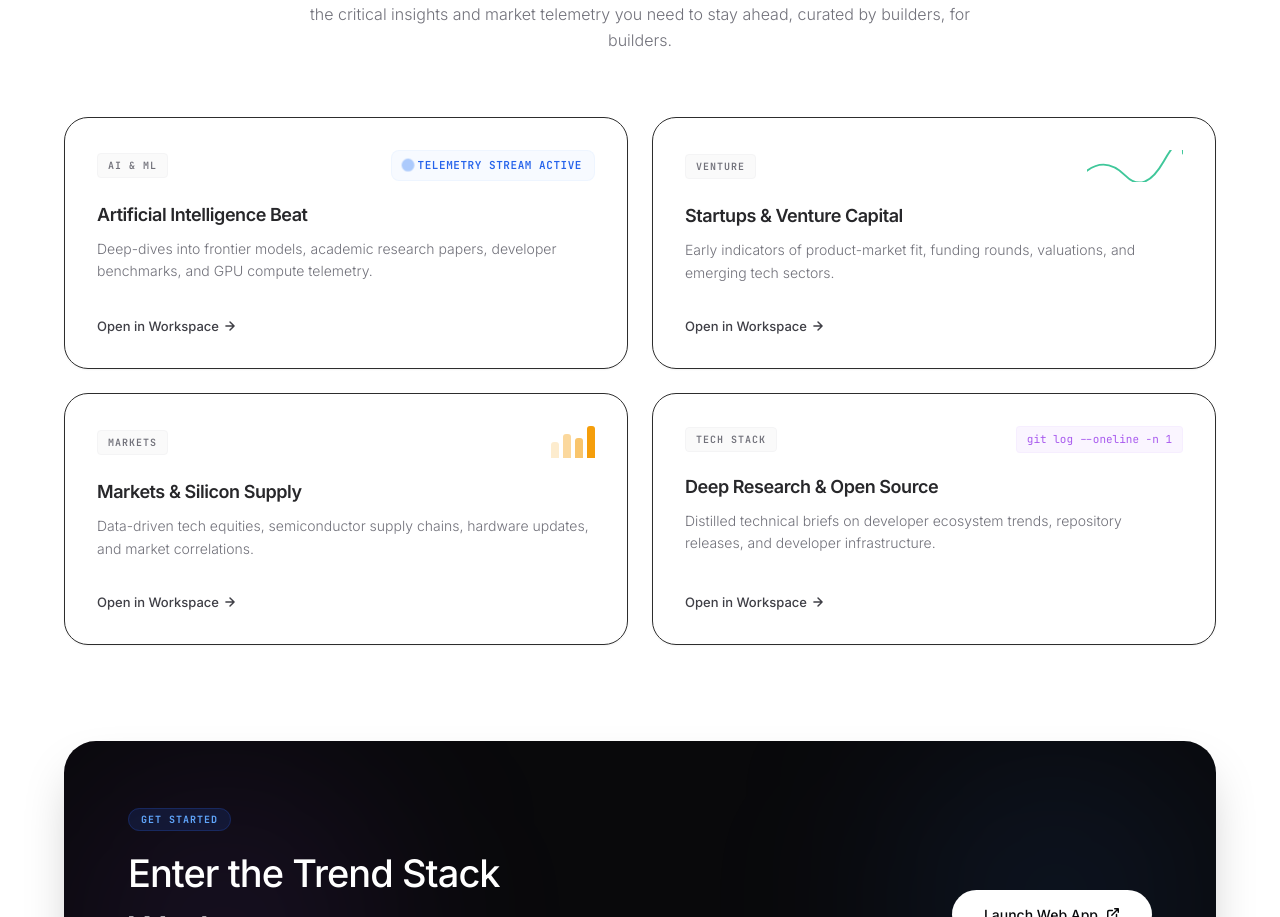
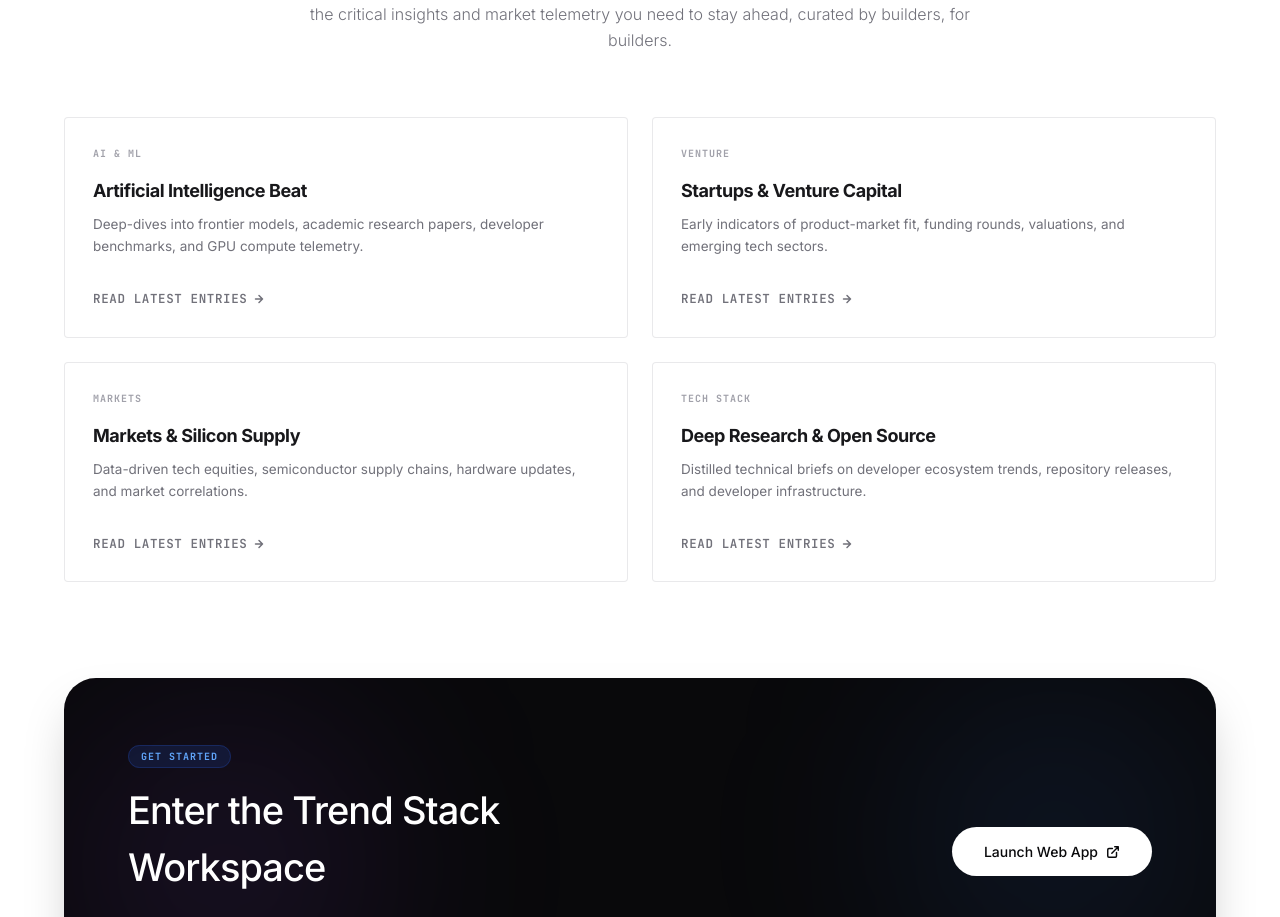
Before and after one commit to IBE-GIDEON/trend-stack, a Next.js app: page / in a window 1280 px wide. Shown: the part 1824-2741 px from the top of the page. Built offline with nearby package versions, Linux system fonts and the light colour scheme.

Commit message:
style: simplify beat cards design to make it editorial, clean, and custom-designed

```diff
--- a/components/landing/LandingHero.tsx
+++ b/components/landing/LandingHero.tsx
@@ -10,21 +10,6 @@ function ChevronRightIcon() {
   return (
     <svg viewBox="0 0 24 24" width="14" height="14" fill="none" stroke="currentColor" strokeWidth="2.5" strokeLinecap="round" strokeLinejoin="round" className="ml-2">
       <path d="M5 12h14M12 5l7 7-7 7" />
-    </svg>
-  );
-}
-
-// Sparkline SVG for the markets/startups card
-function Sparkline({ color = "#3b82f6" }) {
-  return (
-    <svg viewBox="0 0 100 30" className="w-24 h-8 opacity-80">
-      <path
-        d="M0 20 Q 20 5, 40 25 T 80 10 T 100 2"
-        fill="none"
-        stroke={color}
-        strokeWidth="2"
-        strokeLinecap="round"
-      />
     </svg>
   );
 }
@@ -86,45 +71,21 @@ export function LandingHero() {
       title: "Artificial Intelligence Beat",
       description: "Deep-dives into frontier models, academic research papers, developer benchmarks, and GPU compute telemetry.",
       badge: "AI & ML",
-      accent: "#3b82f6", // blue
-      graphic: (
-        <div className="flex items-center space-x-1.5 bg-blue-50/50 border border-blue-100/30 px-3 py-1.5 rounded-lg">
-          <span className="w-2 h-2 rounded-full bg-blue-500 animate-ping" />
-          <span className="text-[11px] font-mono text-blue-600 font-semibold tracking-wider uppercase">Telemetry Stream Active</span>
-        </div>
-      ),
     },
     {
       title: "Startups & Venture Capital",
       description: "Early indicators of product-market fit, funding rounds, valuations, and emerging tech sectors.",
       badge: "Venture",
-      accent: "#10b981", // green
-      graphic: <Sparkline color="#10b981" />,
     },
     {
       title: "Markets & Silicon Supply",
       description: "Data-driven tech equities, semiconductor supply chains, hardware updates, and market correlations.",
       badge: "Markets",
-      accent: "#f59e0b", // yellow
-      graphic: (
-        <div className="flex space-x-1 items-end h-8">
-          <div className="w-2 bg-amber-500/20 h-4 rounded-t-sm" />
-          <div className="w-2 bg-amber-500/40 h-6 rounded-t-sm" />
-          <div className="w-2 bg-amber-500/60 h-5 rounded-t-sm" />
-          <div className="w-2 bg-amber-500 h-8 rounded-t-sm" />
-        </div>
-      ),
     },
     {
       title: "Deep Research & Open Source",
       description: "Distilled technical briefs on developer ecosystem trends, repository releases, and developer infrastructure.",
       badge: "Tech Stack",
-      accent: "#8b5cf6", // purple
-      graphic: (
-        <div className="font-mono text-[11px] text-purple-600/80 bg-purple-50 px-2.5 py-1 rounded border border-purple-100/50">
-          git log --oneline -n 1
-        </div>
-      ),
     },
   ];
 
@@ -249,36 +210,28 @@ export function LandingHero() {
           </p>
         </motion.div>
 
-        {/* Feature Grid with glass cards */}
+        {/* Feature Grid with clean editorial cards */}
         <div className="grid grid-cols-1 md:grid-cols-2 gap-6 w-full">
           {featureCards.map((card, idx) => (
             <motion.div
               key={card.title}
-              initial={{ opacity: 0, y: 25 }}
+              initial={{ opacity: 0, y: 15 }}
               whileInView={{ opacity: 1, y: 0 }}
               viewport={{ once: true }}
-              transition={{ duration: 0.6, delay: idx * 0.1 }}
-              whileHover={{ y: -4, scale: 1.01 }}
-              className="group relative bg-white border border-zinc-150 rounded-3xl p-8 shadow-sm hover:shadow-md transition-all duration-300 flex flex-col justify-between overflow-hidden"
+              transition={{ duration: 0.5, delay: idx * 0.08 }}
+              className="group bg-white border border-zinc-200/80 rounded-md p-7 hover:border-zinc-400 hover:shadow-[0_8px_30px_rgba(0,0,0,0.015)] transition-all duration-300 flex flex-col justify-between"
             >
-              {/* Interactive colored top indicator on hover */}
-              <div
-                className="absolute top-0 left-0 right-0 h-1 transition-all duration-300 opacity-0 group-hover:opacity-100"
-                style={{ backgroundColor: card.accent }}
-              />
-
               <div>
-                <div className="flex items-center justify-between mb-5">
-                  <span className="text-[10px] font-mono tracking-widest font-semibold uppercase px-2.5 py-1 rounded bg-zinc-50 border border-zinc-100 text-zinc-500">
+                <div className="flex items-center justify-between mb-4">
+                  <span className="text-[10px] font-mono tracking-widest font-bold uppercase text-zinc-400">
                     {card.badge}
                   </span>
-                  {card.graphic}
                 </div>
 
-                <h3 className="text-[18px] font-sans font-semibold text-zinc-800 mb-2.5 tracking-tight group-hover:text-zinc-900 transition-colors">
+                <h3 className="text-[18px] font-sans font-bold text-zinc-900 mb-2.5 tracking-tight group-hover:text-zinc-950 transition-colors">
                   {card.title}
                 </h3>
-                <p className="text-[14px] text-zinc-500 leading-relaxed font-light">
+                <p className="text-[13.5px] text-zinc-500 leading-relaxed font-normal">
                   {card.description}
                 </p>
               </div>
@@ -286,19 +239,19 @@ export function LandingHero() {
               <div className="mt-8 flex items-center">
                 <Link
                   href="/dashboard"
-                  className="text-[13px] font-medium text-zinc-700 hover:text-zinc-950 transition-colors flex items-center group/link"
+                  className="text-[12.5px] font-mono font-semibold tracking-wider uppercase text-zinc-500 hover:text-zinc-950 transition-colors flex items-center group/link"
                 >
-                  Open in Workspace
+                  Read latest entries
                   <svg
-                    width="14"
-                    height="14"
+                    width="12"
+                    height="12"
                     viewBox="0 0 24 24"
                     fill="none"
                     stroke="currentColor"
-                    strokeWidth="2.5"
+                    strokeWidth="3"
                     strokeLinecap="round"
                     strokeLinejoin="round"
-                    className="ml-1 transition-transform duration-200 group-hover/link:translate-x-1"
+                    className="ml-1.5 transition-transform duration-200 group-hover/link:translate-x-1"
                   >
                     <path d="M5 12h14M12 5l7 7-7 7" />
                   </svg>
```
